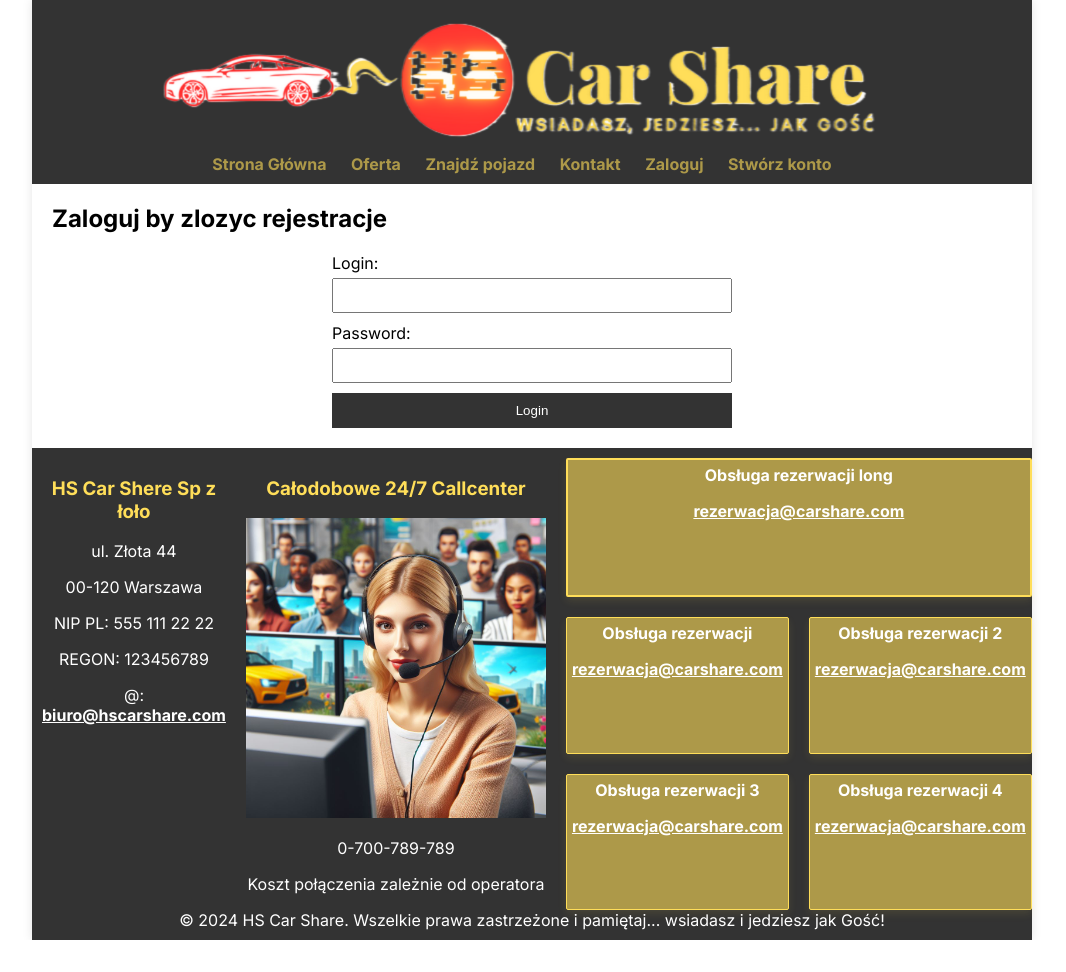
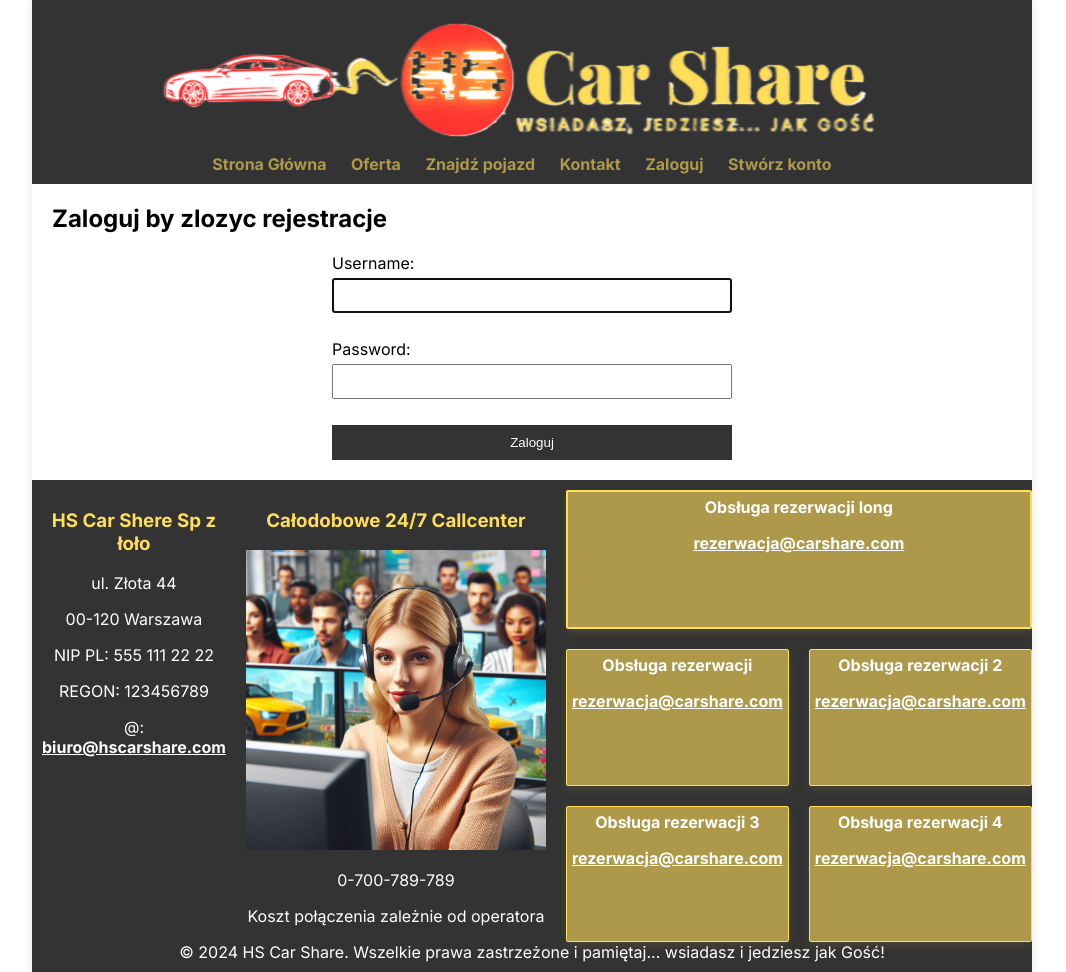
Before and after one commit to Sajmon9696/WypozyczalniaAut, a Django app: page /login/ in a window 1280 px wide. Shown: the whole page, without its empty margins (108-1174 px from the left). Before the commit the page ends 940 px from the top, so only its background shows below. Run offline with Django 5.2, Linux system fonts and the light colour scheme.

Commit message:
zmienienie login i signup

```diff
--- a/accounts/forms.py
+++ b/accounts/forms.py
@@ -5,11 +5,26 @@ from django import forms
 
 
 class MyLoginForm(AuthenticationForm):
-    username = forms.CharField()
-    password = forms.CharField()
+    class Meta:
+        model = User
+        fields = ['username', 'password']
+        widgets = {
+            'username': forms.TextInput(),
+            'password': forms.PasswordInput(),
+        }
+        help_texts = {
+            'username': None,
+            'password': None,
+
+        }
 
 
 class MySignUpForm(UserCreationForm):
     class Meta:
         model = User
         fields = ['username', 'password1', 'password2']
+        widgets = {
+            'username': forms.TextInput(),
+            'password1': forms.PasswordInput(),
+            'password2': forms.PasswordInput(),
+        }
--- a/accounts/templates/registration/login.html
+++ b/accounts/templates/registration/login.html
@@ -5,14 +5,8 @@
     <h2>Zaloguj by zlozyc rejestracje</h2>
     <form method="post" class="reservation-form">
         {% csrf_token %}
-        <label for="pickup-date">Login:</label>
-        {{ form.username }}
-
-
-        <label for="return-date">Password:</label>
-        {{ form.password }}
-
-        <button type="submit">Login</button>
+            {{ form.as_p }}
+        <button type="submit">Zaloguj</button>
     </form>
 </section>
 {% endblock %}
```
Also changed, not shown: accounts/templates/registration/sing_up.html (+10 -5 lines).
